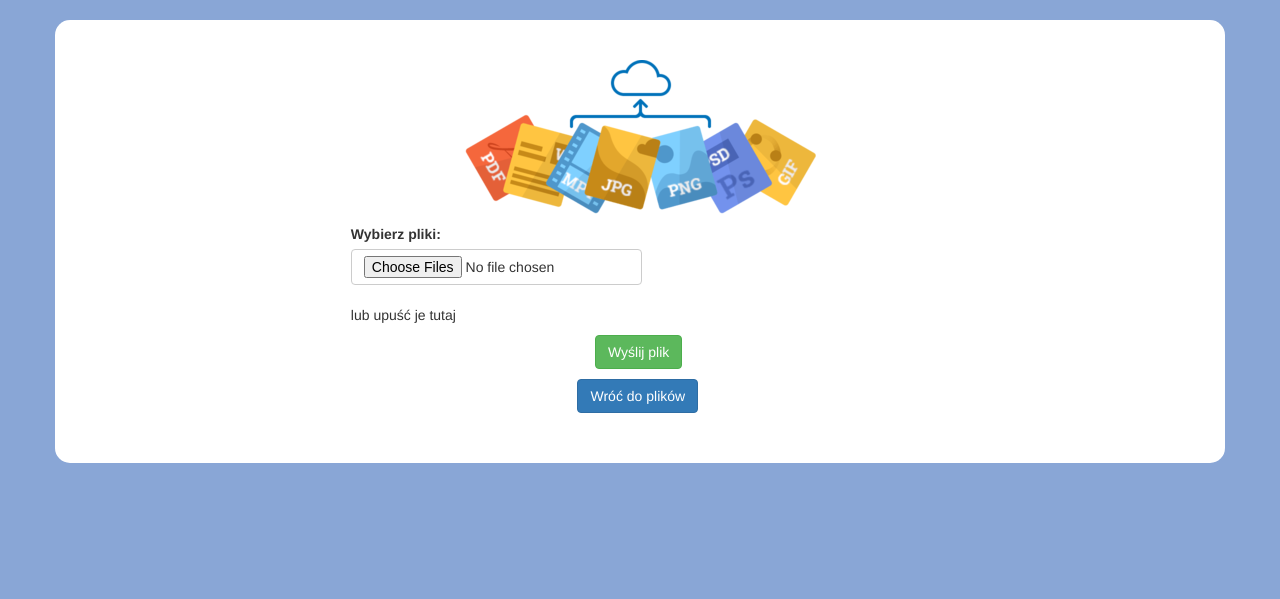
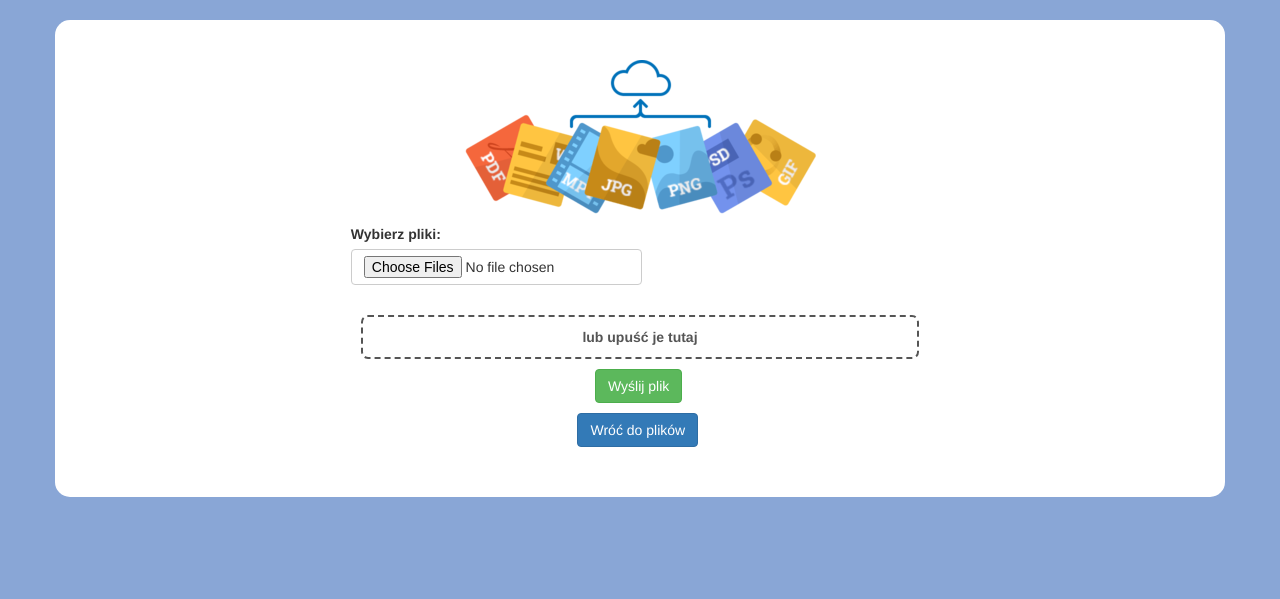
Before and after one commit to Username300/CloudSCI, a PHP site: page /engine/uploadfileform.php in a window 1280 px wide. Shown: the top 599 px of the page. Run offline with PHP 8.4, Linux system fonts and the light colour scheme; some libraries are stand-ins or nearby versions.

Commit message:
styl do drag&drop

```diff
--- a/css/upload_file.css
+++ b/css/upload_file.css
@@ -29,8 +29,31 @@ body{
 	width: 90px;
 	margin-top: 10px;
 }
+
 #center2{
 	margin: 0 auto;
 	width: 125px;
 	margin-top: 10px;
 }
+
+#filedrag
+{
+	display:block;
+	font-weight: bold;
+	text-align: center;
+	padding: 10px;
+	margin: 10px;
+	color: #555;
+	border: 2px dashed #555;
+	border-radius: 7px;
+	cursor: default;
+	margin-bottom:10px;
+}
+
+#filedrag.hover
+{
+	color: #f00;
+	border-color: #00f;
+	border-style: solid;
+	box-shadow: inset 0 3px 4px #888;
+}
```
